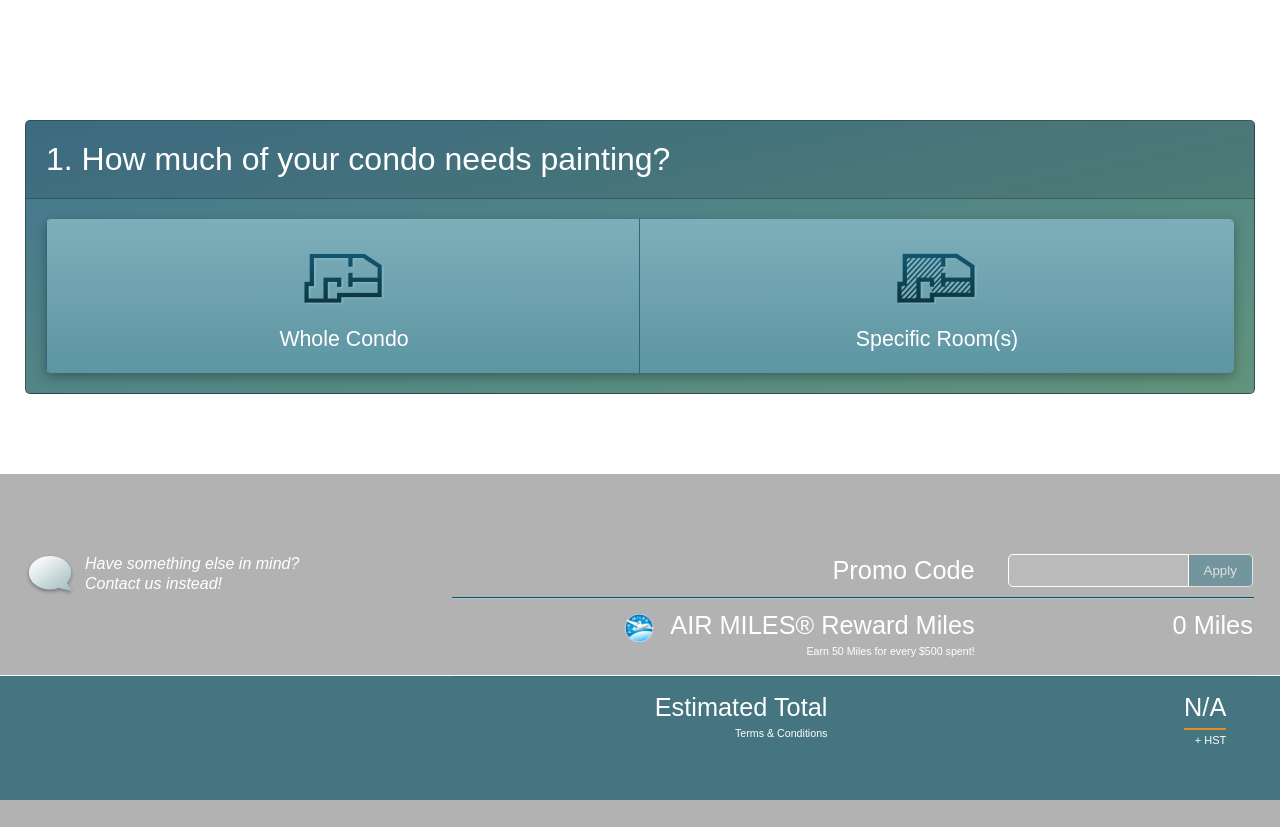
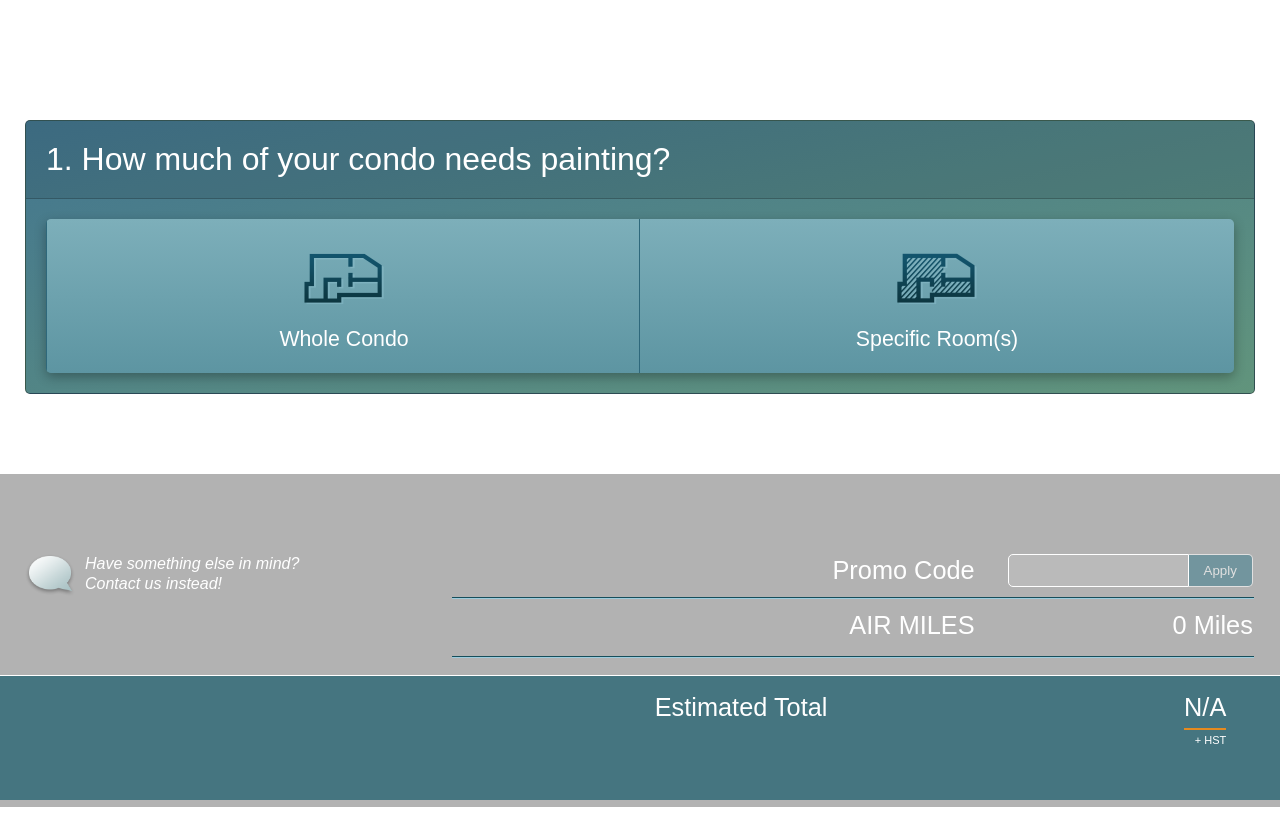
Before and after one commit to asolo-studio/calc.github.io, a plain HTML site: page index.html in a window 1280 px wide. Drawn offline with Linux system fonts and the light colour scheme.

Commit message:
without words

```diff
--- a/index.html
+++ b/index.html
@@ -469,8 +469,8 @@
                             </div>
                             <div class="Row MarginBottom_15">
                                 <div class="Column_2Wide">
-                                    <h2 class="InlineBlock"><img src="calc/AirMiles_Logo.png" title="AIR MILES®" alt="AIR MILES®" class="AirmilesLogo"> AIR MILES® Reward Miles</h2>
-                                    <h6 class="FullViewOnly">Earn 50 Miles for every $500 spent!</h6>
+                                    <h2 class="InlineBlock"><img src="" title="" alt="" class="AirmilesLogo"> AIR MILES</h2>
+                                    <h6 class="FullViewOnly"></h6>
                                 </div>
                                 <div class="Column">
                                     <h2 id="lblTotalAirmiles" class="MarginTop_5">0 Miles</h2>
@@ -495,7 +495,7 @@
                                         <div class="Row">
                                             <div class="Column_2Wide">
                                                 <h2 class="Margin_0">Estimated Total</h2>
-                                                <h6><a href="javascript:ShowTerms()" class="h6">Terms &amp; Conditions</a></h6>
+                                                <h6><a href="javascript:ShowTerms()" class="h6"></a></h6>
                                             </div>
                                             <div class="Column">
                                                 <h2 id="lblTotal" class="Total">N/A</h2>
@@ -508,7 +508,7 @@
                             <!-- <div class="Row">
                                 <div class="Column_2Wide">
                                     <h2 class="Margin_0">Estimated Total</h2>
-                                    <h6><a href="javascript:ShowTerms()" class="h6">Terms &amp; Conditions</a></h6>
+                                    <h6><a href="javascript:ShowTerms()" class="h6"></a></h6>
                                 </div>
                                 <div class="Column">
                                     <h2 id="lblTotal" class="Total">$0.00</h2>
@@ -525,7 +525,7 @@
                         <input id="btnSubmitQuote" type="button" class="button float-right MarginTop_40 Hide" value="Request Follow-up">
                     </div>
                     <div class="Row MarginTop_40 MobileViewOnly">
-                        <a href="https://www.paintmycondo.com/contact.php" style="display: flex; align-items: center; justify-content: center;"><img src="calc/Icon_Phone.png" style="height: auto; width: 50px; margin-right: 10px;"> <h5 class="Italic Center">Have something else in mind? Contact us instead!</h5></a>
+                        <a href="contact.php" style="display: flex; align-items: center; justify-content: center;"><img src="calc/Icon_Phone.png" style="height: auto; width: 50px; margin-right: 10px;"> <h5 class="Italic Center">Have something else in mind? Contact us instead!</h5></a>
                     </div>
                     <!--<div class="Row TermsLinkRow">
                         <a href="javascript:ShowTerms()"><h6>Click here to see the Terms &amp; Conditions</h6></a>
```
